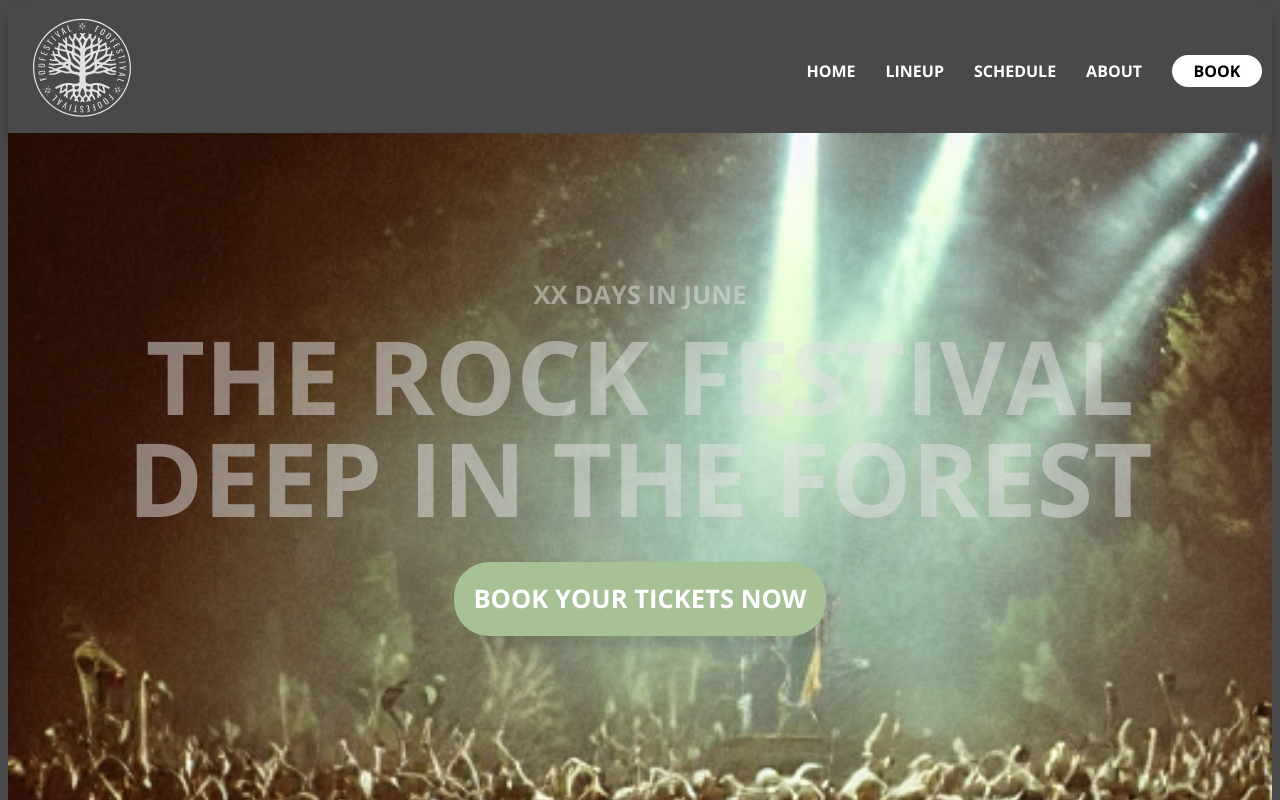
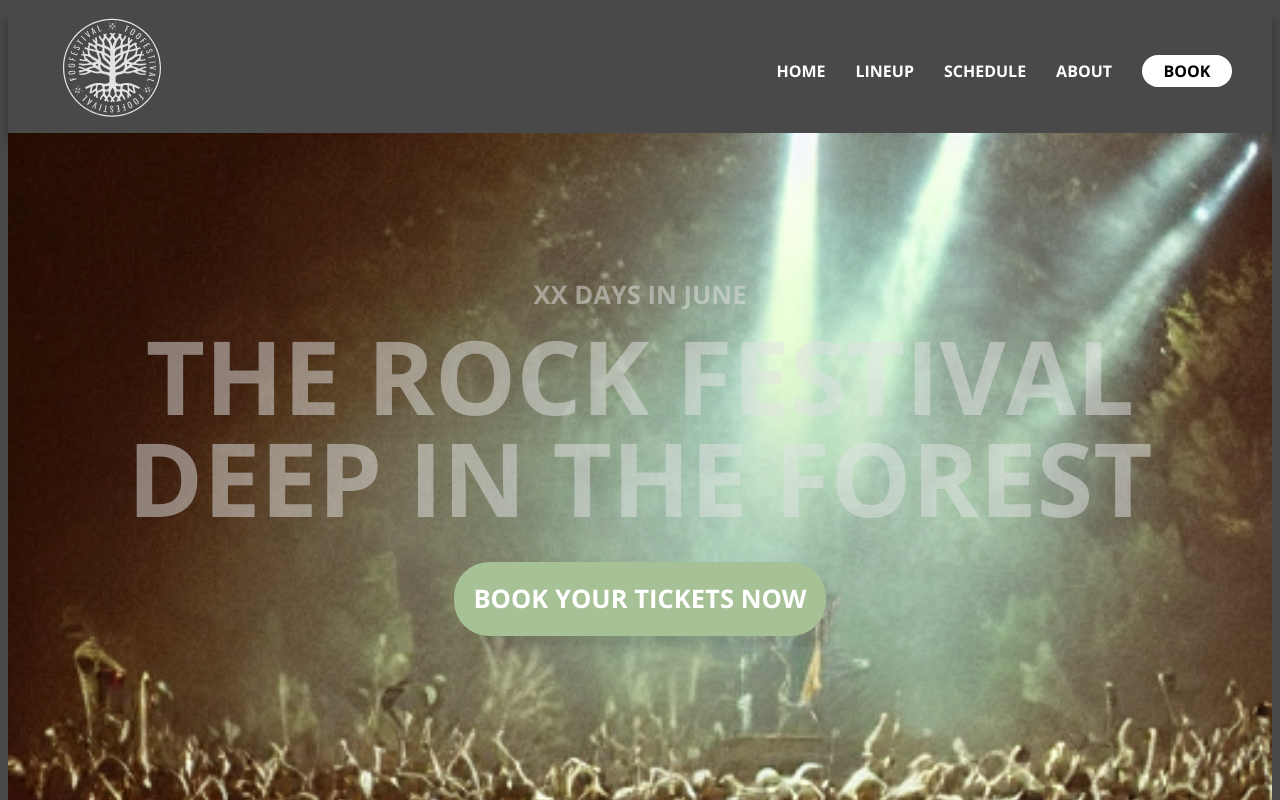
Before and after one commit to tombill143/foofest, a Next.js app: page / in a window 1280 px wide. Shown: the top 800 px of the page. Built offline with nearby package versions, Linux system fonts and the light colour scheme.

Commit message:
navbar styled as the prototype with flex etc.

```diff
--- a/src/styles/globals.css
+++ b/src/styles/globals.css
@@ -29,7 +29,8 @@ section{
 }
 
 nav {
-  padding: 10px;
+  padding: 10px 40px 10px 40px;
+
   display: flex;
   justify-content: space-between;
   align-items: center;
```
